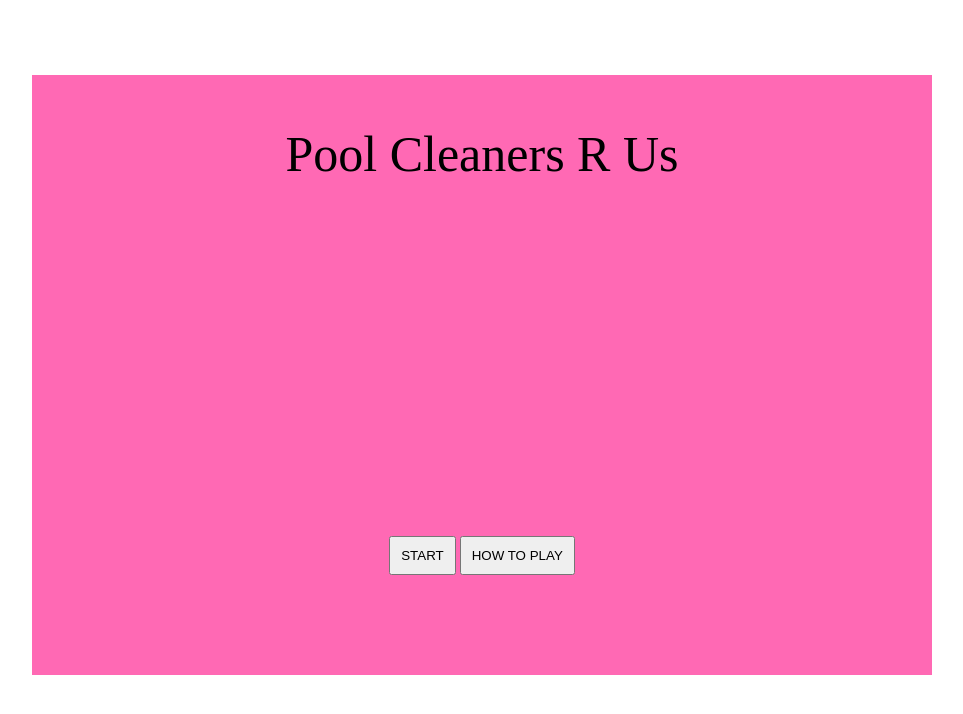
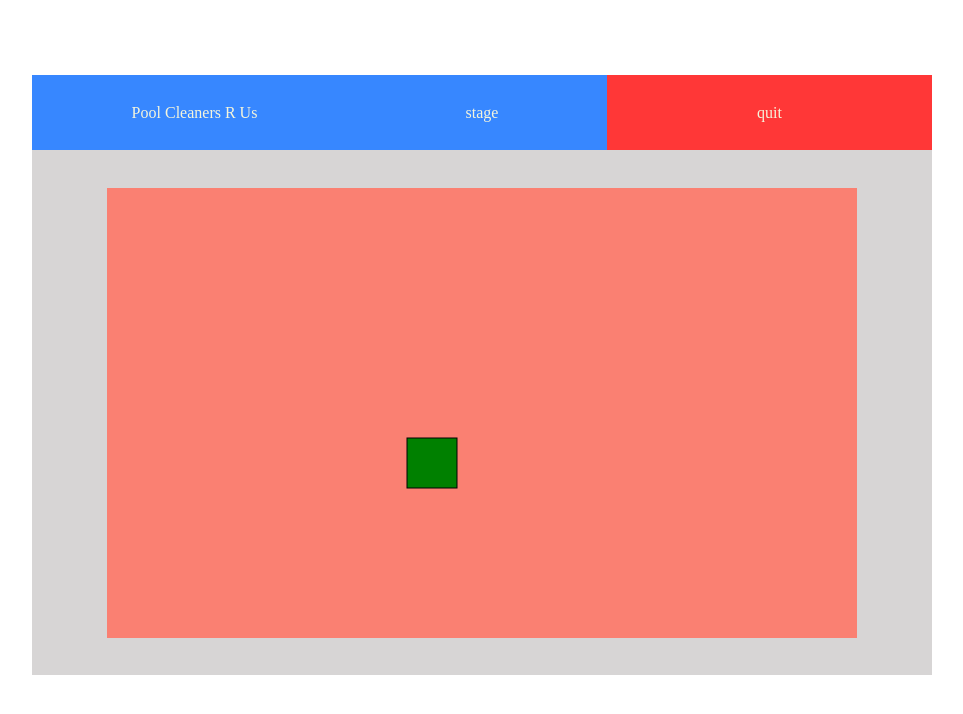
Before and after one commit to PvrkFvmily/Project-1-Pool-Cleaners-R-Us, a plain HTML site: page index.html in a window 1280 px wide. Shown: the whole page, without its empty margins (158-1121 px from the left). Drawn offline with Linux system fonts and the light colour scheme.

Commit message:
fixed canvas size. added obstacle class

```diff
--- a/index.html
+++ b/index.html
@@ -23,8 +23,8 @@
                 <aside id="inGameTitle">Pool Cleaners R Us</aside>
                 <aside id="stageNum">stage</aside>
                 <aside id="quit">quit</aside>
-                <main id="canvas">
-                    <!-- PLAY AREA -->
+                <main>
+                    <canvas id="canvas"><!-- PLAY AREA --></canvas>
                 </main>
             </div>
         </div>
--- a/script/main.js
+++ b/script/main.js
@@ -3,9 +3,59 @@ const start = document.getElementById('start')
 const quit = document.querySelector('#quit')
 const titleScreen = document.getElementById('titleScreen')
 const gameGrid = document.getElementById('gameGrid')
+const main = document.querySelector('main')
+const canvas = document.querySelector('canvas')
 
+// CANVAS
+canvas.setAttribute('height', getComputedStyle(main)['height'])
+canvas.setAttribute('width', getComputedStyle(main)['width'])
+const ctx = canvas.getContext('2d')
+
+// CLASS OBSTACLE CREATION
+class Obstacle {
+    constructor(x, y, width, height, color) {
+        this.x = x * 50
+        this.y = y * 50
+        this.width = width
+        this.height = height
+        this.color = color
+    }
+    render() {
+        ctx.fillStyle = this.color
+        ctx.fillRect(this.x, this.y, this.width, this.height)
+        ctx.strokeRect(this.x, this.y, this.width, this.height)
+        ctx.strokeStyle = this.color
+    }
+}
+
+const wall = new Obstacle(6, 5, 50, 50, "green")
+wall.render()
+
+// TRYING TO MAKE MAPS WITH 0 AND 1
+// const map = () => {
+//     if(true) {
+//     } else {
+//         class Floor {
+
+//         }
+//     }
+// }
+
+// PLAYING AROUND CODE
+// ctx.fillStyle = 'green'
+// ctx.fillRect(0, 0, 50, 50)
+// ctx.strokeRect(0, 0, 50, 50)
+// ctx.strokeStyle = "black"
+
+// ctx.fillStyle = 'green'
+// ctx.fillRect(50, 0, 50, 50)
+// ctx.strokeRect(50, 0, 50, 50)
+// ctx.strokeStyle = "black"
+
+
+// PLAY && QUIT BUTTON FUNCTION
 const displayGame = () => {
-    console.log('heyheey')
+    console.log('')
     titleScreen.style.display = "none";
     gameGrid.style.display = "grid";
 }
@@ -17,6 +67,7 @@ const displayTitle = () => {
 
 start.addEventListener('click', displayGame)
 quit.addEventListener('click', displayTitle)
+
 
 // --- GAME PLAN ---
 // --- TITLE SCREEN ---
--- a/style/main.css
+++ b/style/main.css
@@ -13,7 +13,7 @@ body {
 
 #titleScreen {
     /* display: none(flex); while working on gameGrid */
-    display: flex;
+    display: none;
     height: 600px;
     width: 900px;
     flex-direction: column;
@@ -40,7 +40,7 @@ body {
 
 #gameGrid {
     /* display: none(grid); */
-    display: none;
+    display: grid;
     height: 600px;
     width: 900px;
     grid-template-columns: 75px 1fr 1fr 1fr 75px;
@@ -48,13 +48,13 @@ body {
     background-color: rgb(215, 213, 213);
 }
 
+/* what's inside gameGrid */
 #inGameTitle, #stageNum, #quit, #canvas {
     display: flex;
     justify-content: center;
     align-items: center;
     color: beige;
 }
-
 #inGameTitle {
     background-color: rgb(55, 135, 255);
     grid-area: 1 / 1 / 3 / 3;
@@ -64,15 +64,16 @@ body {
     grid-area: 1 / 3 / 3 / 4;
 
 }
-
 #quit {
     background-color: rgb(255, 55, 55);
     grid-area: 1 / 4 / 3 / 6;
 }
-
+main {
+    background-color: blueviolet;
+    grid-area: 4 / 2 / 6 / 5;
+}
 #canvas {
     background-color: salmon;
-    grid-area: 4 / 2 / 6 / 5;
 }
 
 /* DO NOT WORK ON THIS UNTIL MVP IS FINSIHED */
```
